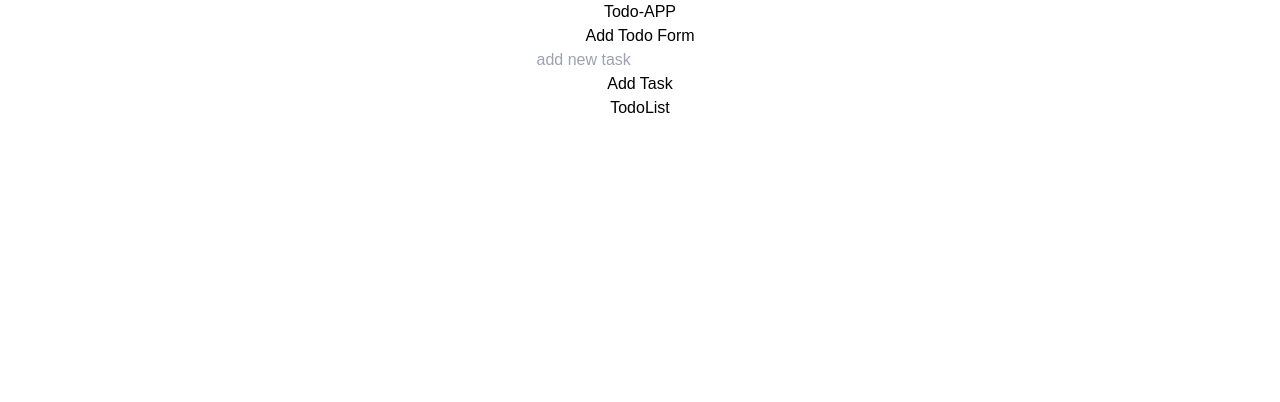
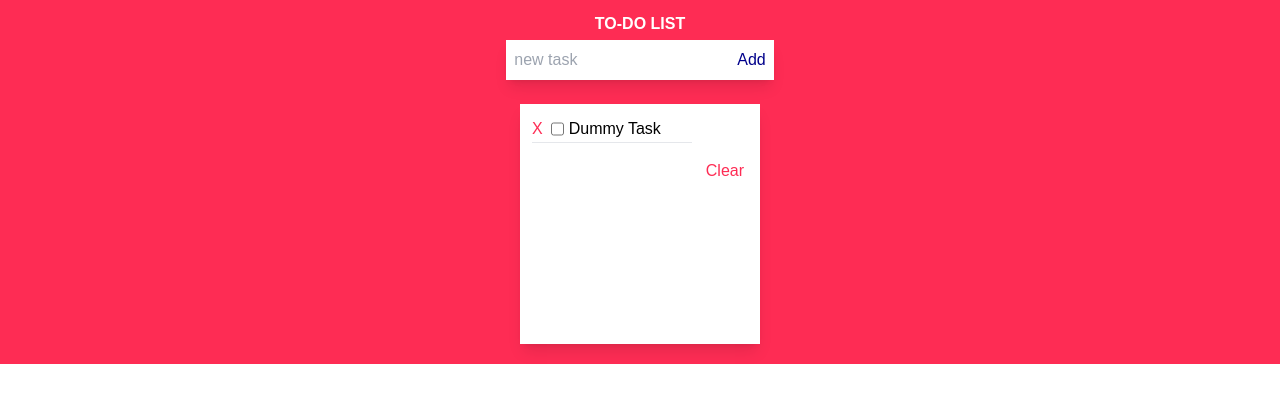
Before and after one commit to pushkar1995/todo-crud-app, a React (Create React App) app: page / in a window 1280 px wide. Shown: the top 402 px of the page. Built offline with nearby package versions, Linux system fonts and the light colour scheme.

Commit message:
Todo Completed functionality fixing

```diff
--- a/src/App.tsx
+++ b/src/App.tsx
@@ -1,11 +1,66 @@
-import React from 'react';
-import './App.css';
-import TodoPage from './Screens/TodoPage';
+import React,{FC, useState, ChangeEvent } from 'react';
+import { dummyTaskList, ITask } from '../src/Components/Interfaces'
+import AddTodoForm from './Components/AddToDoForm';
+import TodoList from './Components/TodoList';
 
-function App() {
+const App: FC = () => {
+  const [todoList, setTodoList] = useState(dummyTaskList as ITask[])
+
+  //Add Todo
+  const addTodo = (data: ITask) => {
+     setTodoList([...todoList, data])
+  }
+
+  const completedTodoHandler = (data: ITask) => {
+    setTodoList(
+      todoList.map((item) => {
+        if (item.id === data.id) {
+          // return { ...item, completed: !item.completed}
+          return { ...item, completed: true}
+        } else {
+          return item
+        }
+      })
+    )
+  }
+
+  //TODO Delete
+  const deleteTodo = (data: ITask) => {
+    const indexToDelete = todoList.indexOf(data)
+    const tempList = [...todoList]
+    tempList.splice(indexToDelete, 1)
+    setTodoList(tempList)
+  }
+
+  //To Clear to do List at Once
+  const clearAllTodoListItems = () => {
+    setTodoList
+  }
+
   return (
-    <div className="App">
-      <TodoPage />
+    <div className="bg-pinkyred">
+      <div className='flex pt-3 justify-center'>
+        <h3 className='font-bold text-white'>TO-DO LIST</h3>
+      </div>
+        <AddTodoForm
+          onAddTodoClickHnd={addTodo}
+        />
+      <div className='flex justify-center'>
+        <div className='bg-white m-5 w-60 h-60 max-w-sm overflow-hidden shadow-lg'>
+            <TodoList
+                list={todoList}
+                onDeleteClickHnd={deleteTodo}
+                completedTodo={completedTodoHandler}
+                // completed={completed}
+            />
+          <footer className='p-1 mr-3 flex justify-end'>
+            <button
+              className='text-pinkyred'
+              onClick={clearAllTodoListItems}
+            >Clear</button>
+          </footer>
+        </div>
+      </div>
     </div>
   );
 }
--- a/src/Components/AddTodoForm.tsx
+++ b/src/Components/AddTodoForm.tsx
@@ -1,34 +1,58 @@
-import React, { FC, useState } from 'react'
+import React,{ useState, ChangeEvent, useEffect, useRef }  from 'react'
+import { ITask } from './Interfaces'
 
-const AddTodoForm: FC = () => {
-    const [task, setTask] = useState<string>('')
+type Props = {
+    onAddTodoClickHnd: (data: ITask) => void
+}
 
-    const onNewTaskChangeHandler = (e: any) => {
-        setTask(e.target.value)
+
+const AddTodoForm = (props: Props) => {
+    const { onAddTodoClickHnd } = props
+    const [ todoTitle, setTodoTitle ] = useState<string>('')
+
+    const inputRef = useRef(null)
+    useEffect(() => {
+        // inputRef.current.focus()
+    })
+
+// If function doesnt have any return type than we can add return type of function is
+// ": void" like below
+  const handleChange = (e: ChangeEvent<HTMLInputElement>): void => {
+    setTodoTitle(e.target.value)
+  }
+
+  const onAddTodoBtnClickHnd = (e: any): void => {
+    e.preventDefault()
+    const data: ITask = {
+        id: new Date().toJSON.toString(),
+        taskTitle: todoTitle,
+        // completed: false
     }
+    onAddTodoClickHnd(data)
+    setTodoTitle('')
+  }
 
   return (
-    <div>
-       <h1>Add Todo Form</h1>
-        <form>
-                <div>
-                    <input
-                        type='text'
-                        className=''
-                        placeholder='add new task'
-                        value={task}
-                        onChange={onNewTaskChangeHandler}
-                    />
-                </div>
-                <div>
-                    <input
-                        type='submit'
-                        className=''
-                        value='Add Task'
-                    />
-                </div>
+    <div className='flex justify-center'>
+        {/* <h3>Add Task:</h3> */}
+        <form
+            onSubmit={onAddTodoBtnClickHnd}
+            className='flex bg-white m-1 w-70 h-18 max-w-sm overflow-hidden shadow-lg'
+            >
+          <input
+            type='text'
+            placeholder='new task'
+            className='p-2'
+            value={todoTitle}
+            onChange={handleChange}
+            ref={inputRef}
+          />
+          <button
+            type='submit'
+            className='p-2 -pr-2 text-blue'
+          >Add</button>
         </form>
-    </div>
+      </div>
   )
 }
 
--- /dev/null
+++ b/src/Components/Interfaces.ts
@@ -0,0 +1,13 @@
+export interface ITask {
+    id: string;
+    taskTitle: string;
+    // completed: false
+}
+
+export const dummyTaskList: ITask[] = [
+    {
+        id: new Date().toJSON().toString(),
+        taskTitle: 'Dummy Task',
+        // completed: false
+    }
+]
--- a/src/Components/TodoList.tsx
+++ b/src/Components/TodoList.tsx
@@ -1,9 +1,55 @@
 import React from 'react'
+import { ITask } from './Interfaces'
 
-const TodoList = () => {
+interface Props {
+  list: ITask[],
+  onDeleteClickHnd(data: ITask): void,
+  completedTodo(data: ITask): void,
+}
+
+const TodoList = (props: Props) => {
+  const { list, onDeleteClickHnd, completedTodo } = props
+
   return (
-    <div>TodoList</div>
+    <div className='p-1'>
+      <div className='flex p-2'>
+        <table>
+          {list.map((task) => {
+            console.log(task)
+
+            return (
+              <div>
+                <div className='flex'>
+                {/* <div style={{ backgroundColor: completed ? 'green' : 'white'}}> */}
+                  <button
+                    type='button'
+                    className='pr-2 text-pinkyred'
+                    onClick={() => onDeleteClickHnd(task)}
+                  >X</button>
+                      <input
+                        type='checkbox'
+                        className='mr-1'
+                        // className={`list ${task.completed ? 'complete' : ''}`}
+                        onClick={() => completedTodo(task)}
+                      />
+                <tr key={task.id}>
+                <td>
+                  {task.taskTitle}
+                </td>
+                </tr>
+                {/* </div> */}
+                </div>
+                <hr className="w-40 border-grey-300" />
+              </div>
+            )
+          })}
+        </table>
+      </div>
+    </div>
   )
 }
 
 export default TodoList
+
+
+{/* <div className='flex bg-white m-10 w-60 h-60 max-w-sm overflow-hidden shadow-lg'> */}
--- a/src/Screens/TodoPage.tsx
+++ /dev/null
@@ -1,15 +0,0 @@
-import React from 'react'
-import AddTodoForm from '../Components/AddTodoForm'
-import TodoList from '../Components/TodoList'
-
-const TodoPage = () => {
-  return (
-    <div>
-        Todo-APP
-        <AddTodoForm />
-        <TodoList />
-    </div>
-  )
-}
-
-export default TodoPage
--- a/tailwind.config.js
+++ b/tailwind.config.js
@@ -8,7 +8,7 @@ module.exports = {
     extend: {
       colors: {
         primary: {
-          DEFAULT: "#FFDB00",
+          DEFAULT: "#FBCEB1",
         },
         secondary: {
           light: "#3B4559",
@@ -18,6 +18,15 @@ module.exports = {
           light: "#E9E9E9",
           DEFAULT: "#707070",
         },
+        white: {
+          DEFAULT: '#ffff'
+        },
+        blue: {
+          DEFAULT: '#00008B'
+        },
+        pinkyred: {
+          DEFAULT: '#fe2c54'
+        }
       },
       screens: {
         xs: "464px",
```
Also changed, not shown: 1 other file (tests, documents, lock files or other folders).
